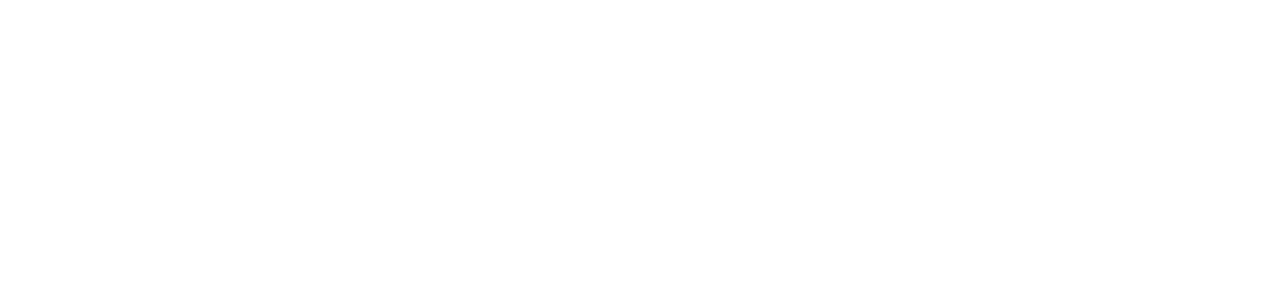
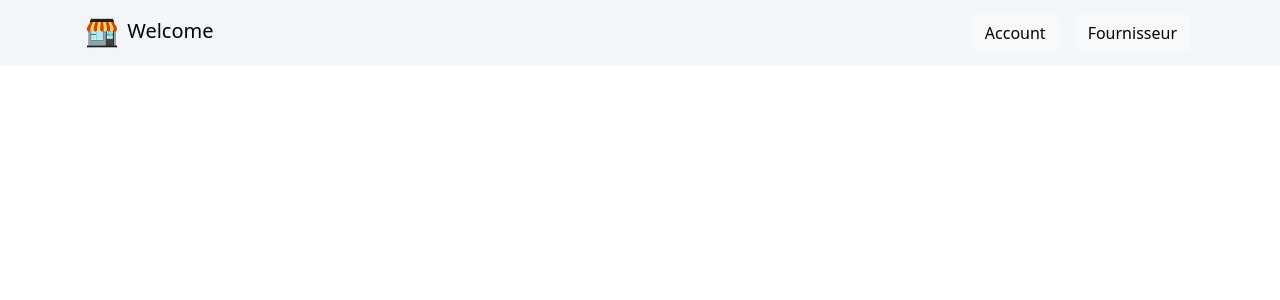
Before and after one commit to bilelZouaoui00/Angular_TWIN4, an Angular app: page /f in a window 1280 px wide. Before the commit this address led to /. Shown: the top 300 px of the page. Built offline with nearby package versions, Linux system fonts and the light colour scheme.

Commit message:
feat: Improve navigation between pages by implementing a unified menu system

```diff
--- a/src/app/app-routing.module.ts
+++ b/src/app/app-routing.module.ts
@@ -1,7 +1,15 @@
 import { NgModule } from '@angular/core';
 import { RouterModule, Routes } from '@angular/router';
+import { UserComponent } from './user/user.component';
+import { FournisseurComponent } from './fournisseur/fournisseur.component';
 
-const routes: Routes = [];
+const routes: Routes = [
+  { path: '', redirectTo: '/home', pathMatch: 'full' },
+  { path: 'f', redirectTo: '/f', pathMatch: 'full' },
+  { path: 'home', component: UserComponent },
+  { path: 'f', component: FournisseurComponent },
+
+];
 
 @NgModule({
   imports: [RouterModule.forRoot(routes)],
--- a/src/app/app.module.ts
+++ b/src/app/app.module.ts
@@ -7,6 +7,8 @@
 import { NavbarComponent } from './navbar/navbar.component';
 
 import { FormsModule } from '@angular/forms';
+import { UserComponent } from './user/user.component';
+import { FournisseurComponent } from './fournisseur/fournisseur.component';
 
 
 
@@ -14,7 +16,9 @@
   declarations: [
     AppComponent,
     CardComponent,
-    NavbarComponent
+    NavbarComponent,
+    UserComponent,
+    FournisseurComponent
   ],
   imports: [
     BrowserModule,
--- /dev/null
+++ b/src/app/fournisseur/fournisseur.component.html
@@ -0,0 +1 @@
+<app-navbar></app-navbar>
--- a/src/app/navbar/navbar.component.html
+++ b/src/app/navbar/navbar.component.html
@@ -16,8 +16,9 @@
       </a>
       <!-- Boutons à droite -->
       <div class="navbar-nav ml-auto">
-        <button class="btn btn-light mx-2">Account</button>
-        <!-- Ajoutez autant de boutons que nécessaire -->
+        <a href="home" class="btn btn-light mx-2">Account</a>
+        <a href="f" class="btn btn-light mx-2">Fournisseur</a>
+                <!-- Ajoutez autant de boutons que nécessaire -->
       </div>
     </div>
   </nav>
```
Also changed, not shown: src/app/fournisseur/fournisseur.component.ts (added, +10 -0 lines), src/app/fournisseur/fournisseur.component.css (added), 1 other file (tests, documents, lock files or other folders).
